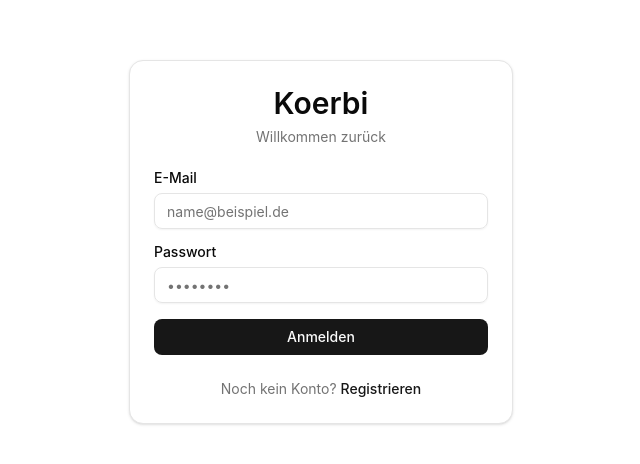
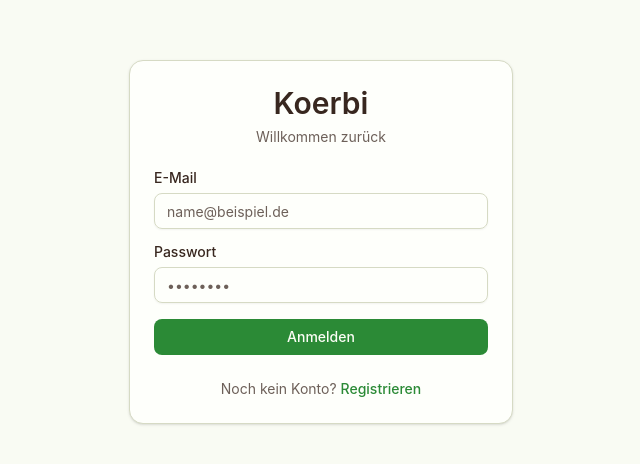
Before and after one commit to BParungo/Koerbi, a Vue app: page /login in a window 1280 px wide. Shown: the part 158-622 px from the top of the page, without its empty margins (319-959 px from the left). Built offline with nearby package versions, Linux system fonts and the light colour scheme; no server answers.

Commit message:
feat: update styles

```diff
--- a/index.html
+++ b/index.html
@@ -1,12 +1,12 @@
-<!DOCTYPE html>
+<!doctype html>
 <html lang="">
   <head>
-    <meta charset="UTF-8">
-    <link rel="icon" type="image/svg+xml" href="/koerbi.svg">
-    <link rel="apple-touch-icon" href="/koerbi.svg">
-    <link rel="manifest" href="/manifest.webmanifest">
-    <meta name="theme-color" content="#0f766e">
-    <meta name="viewport" content="width=device-width, initial-scale=1.0">
+    <meta charset="UTF-8" />
+    <link rel="icon" type="image/svg+xml" href="/koerbi.svg" />
+    <link rel="apple-touch-icon" href="/koerbi.svg" />
+    <link rel="manifest" href="/manifest.webmanifest" />
+    <meta name="theme-color" content="#2e7d32" />
+    <meta name="viewport" content="width=device-width, initial-scale=1.0" />
     <title>Koerbi</title>
   </head>
   <body>
--- a/src/assets/main.css
+++ b/src/assets/main.css
@@ -1,5 +1,5 @@
-@import "tailwindcss";
-@import "tw-animate-css";
+@import 'tailwindcss';
+@import 'tw-animate-css';
 
 @custom-variant dark (&:is(.dark *));
 
@@ -43,71 +43,71 @@
 
 :root {
   --radius: 0.625rem;
-  --background: oklch(1 0 0);
-  --foreground: oklch(0.145 0 0);
-  --card: oklch(1 0 0);
-  --card-foreground: oklch(0.145 0 0);
-  --popover: oklch(1 0 0);
-  --popover-foreground: oklch(0.145 0 0);
-  --primary: oklch(0.205 0 0);
-  --primary-foreground: oklch(0.985 0 0);
-  --secondary: oklch(0.97 0 0);
-  --secondary-foreground: oklch(0.205 0 0);
-  --muted: oklch(0.97 0 0);
-  --muted-foreground: oklch(0.556 0 0);
-  --accent: oklch(0.97 0 0);
-  --accent-foreground: oklch(0.205 0 0);
+  --background: oklch(0.985 0.012 120);
+  --foreground: oklch(0.29 0.03 45);
+  --card: oklch(0.998 0.006 120);
+  --card-foreground: oklch(0.29 0.03 45);
+  --popover: oklch(0.998 0.006 120);
+  --popover-foreground: oklch(0.29 0.03 45);
+  --primary: oklch(0.56 0.15 145);
+  --primary-foreground: oklch(0.99 0.01 120);
+  --secondary: oklch(0.92 0.03 125);
+  --secondary-foreground: oklch(0.31 0.03 45);
+  --muted: oklch(0.94 0.018 118);
+  --muted-foreground: oklch(0.5 0.02 55);
+  --accent: oklch(0.9 0.05 135);
+  --accent-foreground: oklch(0.33 0.06 140);
   --destructive: oklch(0.577 0.245 27.325);
-  --border: oklch(0.922 0 0);
-  --input: oklch(0.922 0 0);
-  --ring: oklch(0.708 0 0);
-  --chart-1: oklch(0.646 0.222 41.116);
-  --chart-2: oklch(0.6 0.118 184.704);
-  --chart-3: oklch(0.398 0.07 227.392);
-  --chart-4: oklch(0.828 0.189 84.429);
-  --chart-5: oklch(0.769 0.188 70.08);
-  --sidebar: oklch(0.985 0 0);
-  --sidebar-foreground: oklch(0.145 0 0);
-  --sidebar-primary: oklch(0.205 0 0);
-  --sidebar-primary-foreground: oklch(0.985 0 0);
-  --sidebar-accent: oklch(0.97 0 0);
-  --sidebar-accent-foreground: oklch(0.205 0 0);
-  --sidebar-border: oklch(0.922 0 0);
-  --sidebar-ring: oklch(0.708 0 0);
+  --border: oklch(0.88 0.03 115);
+  --input: oklch(0.88 0.03 115);
+  --ring: oklch(0.56 0.15 145);
+  --chart-1: oklch(0.56 0.15 145);
+  --chart-2: oklch(0.5 0.11 132);
+  --chart-3: oklch(0.66 0.09 60);
+  --chart-4: oklch(0.46 0.06 48);
+  --chart-5: oklch(0.74 0.08 95);
+  --sidebar: oklch(0.97 0.02 120);
+  --sidebar-foreground: oklch(0.29 0.03 45);
+  --sidebar-primary: oklch(0.56 0.15 145);
+  --sidebar-primary-foreground: oklch(0.99 0.01 120);
+  --sidebar-accent: oklch(0.9 0.05 135);
+  --sidebar-accent-foreground: oklch(0.33 0.06 140);
+  --sidebar-border: oklch(0.88 0.03 115);
+  --sidebar-ring: oklch(0.56 0.15 145);
 }
 
 .dark {
-  --background: oklch(0.145 0 0);
-  --foreground: oklch(0.985 0 0);
-  --card: oklch(0.205 0 0);
-  --card-foreground: oklch(0.985 0 0);
-  --popover: oklch(0.205 0 0);
-  --popover-foreground: oklch(0.985 0 0);
-  --primary: oklch(0.922 0 0);
-  --primary-foreground: oklch(0.205 0 0);
-  --secondary: oklch(0.269 0 0);
-  --secondary-foreground: oklch(0.985 0 0);
-  --muted: oklch(0.269 0 0);
-  --muted-foreground: oklch(0.708 0 0);
-  --accent: oklch(0.269 0 0);
-  --accent-foreground: oklch(0.985 0 0);
+  --background: oklch(0.23 0.03 42);
+  --foreground: oklch(0.95 0.015 110);
+  --card: oklch(0.27 0.03 40);
+  --card-foreground: oklch(0.95 0.015 110);
+  --popover: oklch(0.27 0.03 40);
+  --popover-foreground: oklch(0.95 0.015 110);
+  --primary: oklch(0.72 0.14 144);
+  --primary-foreground: oklch(0.24 0.03 42);
+  --secondary: oklch(0.34 0.03 45);
+  --secondary-foreground: oklch(0.95 0.015 110);
+  --muted: oklch(0.32 0.03 45);
+  --muted-foreground: oklch(0.76 0.02 95);
+  --accent: oklch(0.44 0.09 138);
+  --accent-foreground: oklch(0.95 0.015 110);
   --destructive: oklch(0.704 0.191 22.216);
-  --border: oklch(1 0 0 / 10%);
-  --input: oklch(1 0 0 / 15%);
-  --ring: oklch(0.556 0 0);
-  --chart-1: oklch(0.488 0.243 264.376);
-  --chart-2: oklch(0.696 0.17 162.48);
-  --chart-3: oklch(0.769 0.188 70.08);
-  --chart-4: oklch(0.627 0.265 303.9);
-  --chart-5: oklch(0.645 0.246 16.439);
-  --sidebar: oklch(0.205 0 0);
-  --sidebar-foreground: oklch(0.985 0 0);
-  --sidebar-primary: oklch(0.488 0.243 264.376);
-  --sidebar-primary-foreground: oklch(0.985 0 0);
-  --sidebar-accent: oklch(0.269 0 0);
-  --sidebar-accent-foreground: oklch(0.985 0 0);
-  --sidebar-border: oklch(1 0 0 / 10%);
-  --sidebar-ring: oklch(0.556 0 0);
+  --border: oklch(0.39 0.03 45);
+  --input: oklch(0.39 0.03 45);
+  --ring: oklch(0.72 0.14 144);
+  --chart-1: oklch(0.72 0.14 144);
+  --chart-2: oklch(0.62 0.1 132);
+  --chart-3: oklch(0.74 0.09 62);
+  --chart-4: oklch(0.58 0.06 50);
+  --chart-5: oklch(0.78 0.08 98);
+  --sidebar: oklch(0.25 0.03 42);
+  --sidebar-foreground: oklch(0.95 0.015 110);
+  --sidebar-primary: oklch(0.72 0.14 144);
+  --sidebar-primary-foreground: oklch(0.24 0.03 42);
+  --sidebar-accent: oklch(0.44 0.09 138);
+  --sidebar-accent-foreground: oklch(0.95 0.015 110);
+  --sidebar-border: oklch(0.39 0.03 45);
+  --sidebar-ring: oklch(0.72 0.14 144);
 }
 
 @layer base {
```
Also changed, not shown: public/sw.js (+7 -9 lines), src/main.ts (+5 -5 lines), public/manifest.webmanifest.
